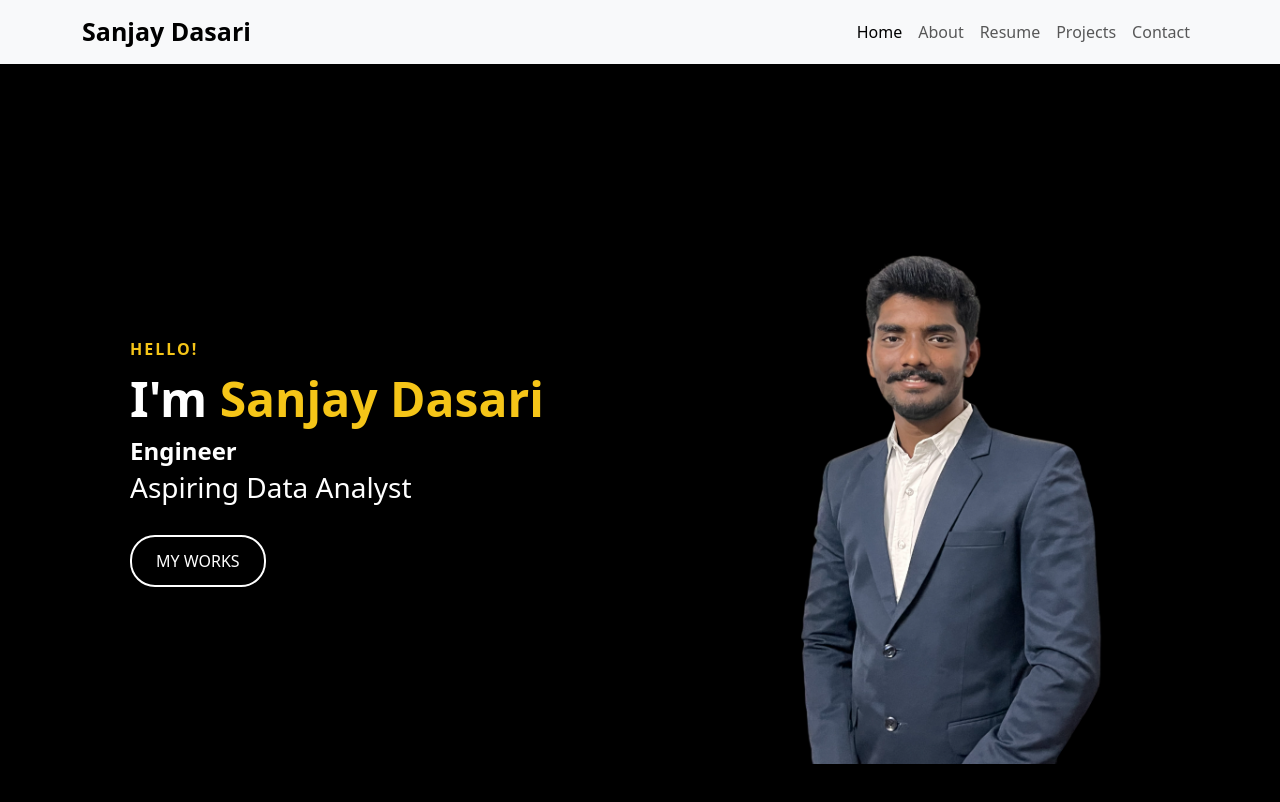
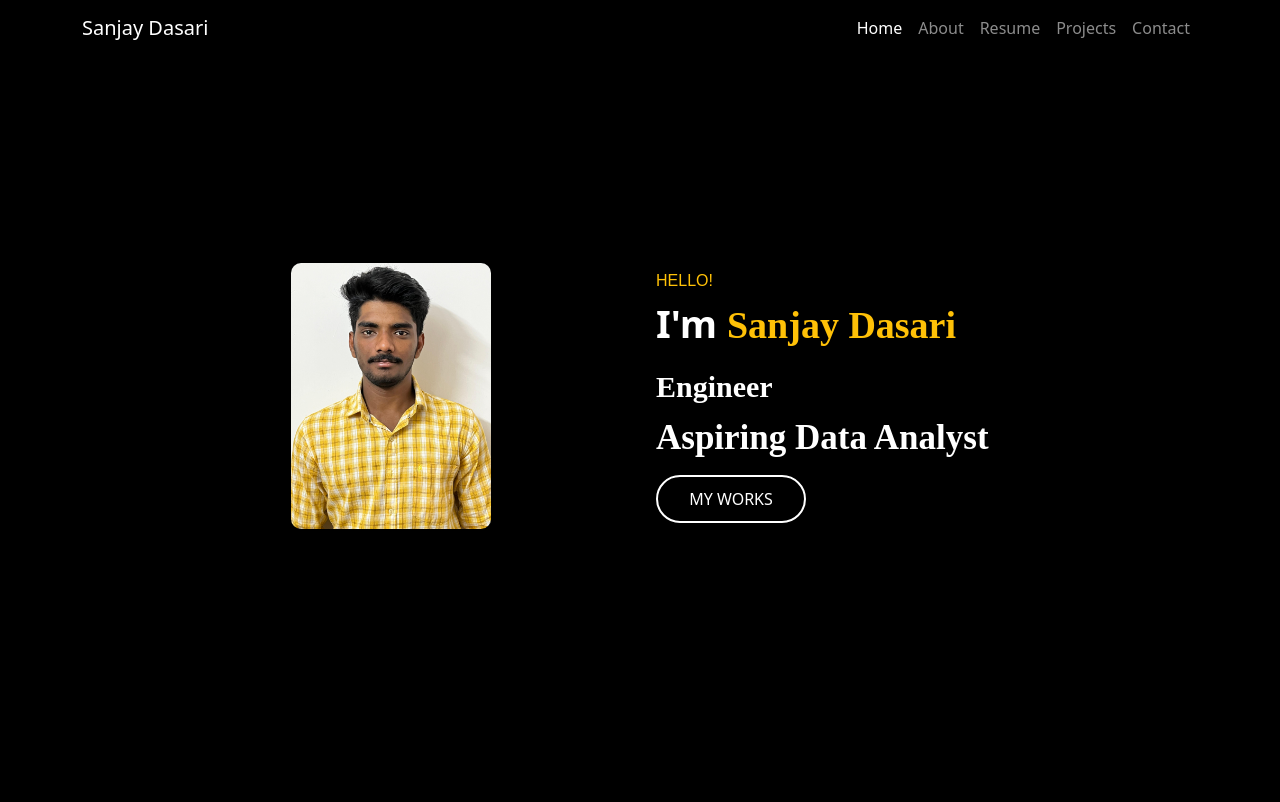
Before and after one commit to Sanjay-799/React-Portfolio, a React (Vite) app in the folder portfolio/: page / in a window 1280 px wide. Shown: the top 802 px of the page. Built offline with nearby package versions, Linux system fonts and the light colour scheme.

Commit message:
updated in the Homepage

```diff
--- a/portfolio/index.html
+++ b/portfolio/index.html
@@ -6,6 +6,10 @@
     <meta name="viewport" content="width=device-width, initial-scale=1.0" />
     <title>Portfolio</title>
     <link href="https://cdn.jsdelivr.net/npm/bootstrap@5.3.6/dist/css/bootstrap.min.css" rel="stylesheet" integrity="sha384-4Q6Gf2aSP4eDXB8Miphtr37CMZZQ5oXLH2yaXMJ2w8e2ZtHTl7GptT4jmndRuHDT" crossorigin="anonymous">
+    <link rel="preconnect" href="https://fonts.googleapis.com">
+
+    <link rel="preconnect" href="https://fonts.gstatic.com" crossorigin>
+    <link href="https://fonts.googleapis.com/css2?family=Comfortaa:wght@300..700&display=swap" rel="stylesheet">
   </head>
   <body class="body">
     <div id="root"></div>
--- a/portfolio/src/App.css
+++ b/portfolio/src/App.css
@@ -1,55 +1,91 @@
 .body{
-    background-color: black;
+    background: black;
+}
+
+#hero-section {
+  width: 100%;
+  height: 85vh;
+  display: flex;
+  justify-content: center;
+  align-items: center;
+}
+
+.grid-container {
+  display: grid;
+  grid-template-columns: 1fr; /* Single column by default (mobile) */
+  gap: 2rem;
+  align-items: center;
+  text-align: center;
+}
+
+.content-img {
+  order: 1;
+}
+
+.content-div {
+  order: 2;
+  display: flex;
+  flex-direction: column;
+  gap: 0.5rem;
 }
 
 
-.homepage {
-  display: flex;
-  align-items: center;
-  justify-content: space-between;
-  padding: 60px;
-  background-color: #000;
-  color: white;
-  min-height: 100vh;
+@media (min-width: 768px) {
+  .grid-container {
+    grid-template-columns: 1fr 1fr;
+    text-align: left;
+  }
+
+  .content-img {
+    order: 1;
+  }
+
+  .content-div {
+    order: 2;
+  }
 }
 
-.text-section {
-  max-width: 50%;
+.content-img img {
+  border-radius: 10px;
+  max-width: 100%;
+  height: auto;
+
+
 }
 
-.greeting {
-  color: #f5c518;
-  font-weight: 600;
-  letter-spacing: 2px;
-  font-size: 16px;
-  margin-bottom: 10px;
+.my-name{
+  color: #ffc107;
+  font-family: "PT Serif", serif;
+  font-weight: bold;
+  font-size: 38px;
+
 }
+.my-tag{
+  color: white;
+  font-weight: bold;
+  font-size: 38px;
+  /* font-family: "PT Serif", serif; */
 
-.name {
-  font-size: 48px;
+}
+.main-hello{
+  color: #ffc107;
+  font-family: "Alumni Sans SC", sans-serif;
+}
+.main-role{
+   font-family: "Roboto Slab", serif;
+   color: white;
+   font-weight: bold;
+   font-size: 30px;
+
+}
+.main-aspiring{
+  font-family: "Antic Slab", serif;
+  color: white;
   font-weight: bold;
-  margin: 0;
+  font-size: 35px;
 }
-
-.name span {
-  color: #f5c518;
-}
-
-.role {
-  font-size: 24px;
-  font-weight: 600;
-  margin-top: 10px;
-  margin-bottom: 5px;
-}
-
-.title {
-  font-size: 28px;
-  font-weight: 400;
-  margin-bottom: 30px;
-}
-
-.my-works-button {
-  padding: 12px 24px;
+.my-works-button{
+  padding: 10px;
   background-color: transparent;
   border: 2px solid white;
   color: white;
@@ -57,25 +93,22 @@
   border-radius: 25px;
   cursor: pointer;
   transition: all 0.3s ease;
+  width: 150px;
+
+
 }
-
 .my-works-button:hover {
-  background-color: white;
+  background-color: #ffc107;
   color: black;
 }
 
-.image-section img {
-  height: 600px;
-  border-radius: 12px;
+
+/* AboutPage.css */
+
+.about-section h1 {
+  font-size: 2.5rem;
 }
 
-.navbar-brand{
-  font-weight: bold;
-  font-size: 25px;
-
+.progress {
+  background-color: #333;
 }
-
-.nav-link{
-  font-weight: 500;
-  font-size: medium;
-}
--- a/portfolio/src/Components/Navbar.jsx
+++ b/portfolio/src/Components/Navbar.jsx
@@ -4,7 +4,8 @@ import { Link } from "react-router-dom";
 function NavbarPage() {
   return (
     <>
-      <nav className="navbar navbar-expand-lg bg-body-tertiary col-12 col-md-12">
+    <nav className="navbar navbar-expand-lg navbar-dark sticky-top">
+
         <div className="container-fluid container">
           <Link className="navbar-brand" to="/">Sanjay Dasari</Link>
           <button
--- a/portfolio/src/Pages/About.jsx
+++ b/portfolio/src/Pages/About.jsx
@@ -1,12 +1,87 @@
 import React from "react";
 
-function AboutPage(){
 
-    return(
-        <>
-        <h1>hello about</h1>
-        </>
-    )
+function AboutPage() {
+  return (
+    <div className="container-fluid bg-black text-white py-5 px-4">
+      <div className="container">
+        <div className="row">
+          <div className="col-md-4 mb-4">
+            {/* Flexbox Row for Image + Info */}
+            <div className="d-flex align-items-center">
+              {/* Profile Image */}
+              <img
+                src="/images/abt.jpg"
+                alt="Sanjay Dasari"
+                className="img-fluid abt-image rounded-circle border border-white me-3"
+                style={{ width: "160px", height: "160px" }}
+              />
+
+              {/* Name and Basic Info */}
+              <div>
+                <p className="mb-2"><strong>Name:</strong> Sanjay Dasari</p>
+                <p className="mb-2"><strong>Job Role:</strong> Aspiring Data Analyst</p>
+                <p className="mb-2"><strong>Experience:</strong> Fresher</p>
+                <p className="mb-2"><strong>Address:</strong> Hyderabad, India</p>
+              </div>
+            </div>
+
+            {/* Skills Section */}
+            <h5 className="mt-4">Skills</h5>
+            {[
+              { name: "SQL", level: 90 },
+              { name: "PYTHON", level: 85 },
+              { name: "Data Visualization", level: 90 },
+              { name: "Statistical Analysis", level: 85 },
+            ].map(skill => (
+              <div key={skill.name} className="mb-3">
+                <div className="d-flex justify-content-between">
+                  <span>{skill.name}</span>
+                  <span>{skill.level}%</span>
+                </div>
+                <div className="progress" style={{ height: "8px" }}>
+                  <div
+                    className="progress-bar bg-warning"
+                    style={{ width: `${skill.level}%` }}
+                    role="progressbar"
+                  ></div>
+                </div>
+              </div>
+            ))}
+          </div>
+
+          {/* Right Section: About Me and Details */}
+          <div className="col-md-8">
+            <h1 className="fw-bold">About Me</h1>
+            <p className="mt-3">
+              B.Tech student with proficiency in Python, Power BI, and SQL,
+              passionate about data analysis and also interested in machine learning.
+              Experienced in applying these tools in multiple projects, which are
+              available on my GitHub for review, and eager to contribute my skills to
+              data-related roles.
+            </p>
+
+            <div className="row mt-4">
+              {[
+                { label: "Profile", value: "Data Analytics" },
+                { label: "Domain", value: "Retail, Ecommerce, BFSI & Digital Marketing" },
+                { label: "Education", value: "Bachelor of Engineering" },
+                { label: "Language", value: "English, Telugu, Hindi" },
+                { label: "BI Tools", value: "Microsoft Power BI" },
+                { label: "Other Skills", value: "Excel, Git" },
+                { label: "Interest", value: "Traveling, Travel Photography" },
+              ].map(({ label, value }) => (
+                <div className="col-sm-6 mb-2" key={label}>
+                  <strong>{label}:</strong> {value}
+                </div>
+              ))}
+            </div>
+            <button className="my-works-button mt-3">Linkedin</button>
+          </div>
+        </div>
+      </div>
+    </div>
+  );
 }
 
 export default AboutPage;
--- a/portfolio/src/Pages/Home.jsx
+++ b/portfolio/src/Pages/Home.jsx
@@ -1,26 +1,23 @@
 import React from "react";
+
 
 function HomePage() {
     return (
-        <>
-
-
-            <div className="homepage container">
-                <div className="text-section">
-                    <h6 className="greeting">HELLO!</h6>
-                    <h1 className="name">
-                        I'm <span>Sanjay Dasari</span>
-                    </h1>
-                    <h3 className="role">Engineer</h3>
-                    <h2 className="title">Aspiring Data Analyst</h2>
+        <section id="hero-section">
+            <div className="grid-container">
+                <div className="content-img">
+                    <img src="/images/abt.jpg" width={200} height={200} alt="Sanjay Dasari" />
+                </div>
+                <div className="content-div">
+                    <span className="main-hello">HELLO!</span>
+                    <h1 className="my-tag">I'm <span className="my-name">Sanjay Dasari</span></h1>
+                    <span className="main-role">Engineer</span>
+                    <h3 className="main-aspiring">Aspiring Data Analyst</h3>
                     <button className="my-works-button">MY WORKS</button>
                 </div>
 
-                <div className="image-section">
-                    <img src="/images/bg3.png" alt="Sanjay Dasari" />
-                </div>
             </div>
-        </>
+        </section>
     );
 }
 
```
Also changed, not shown: portfolio/public/images/abt.jpg (added).
